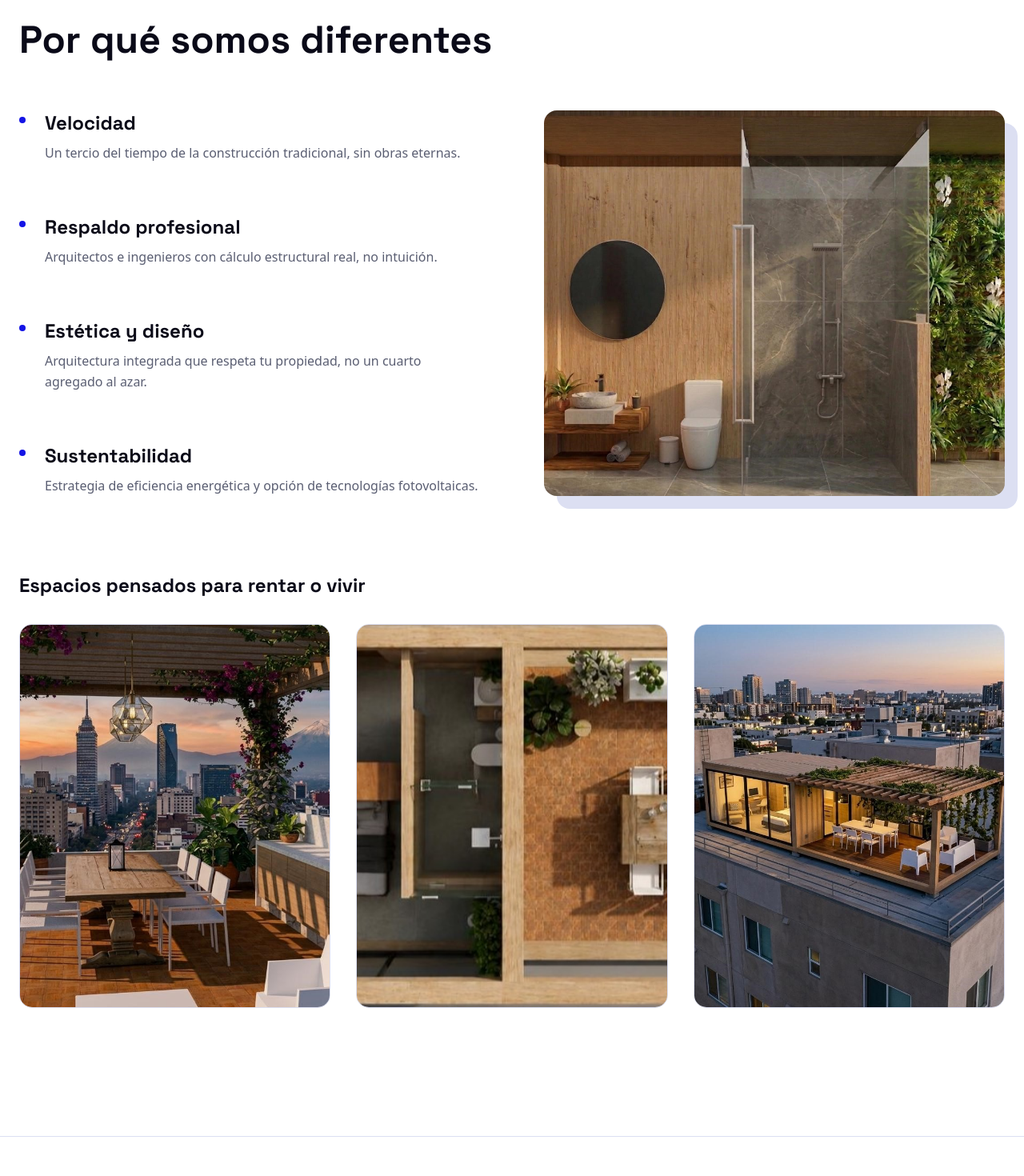
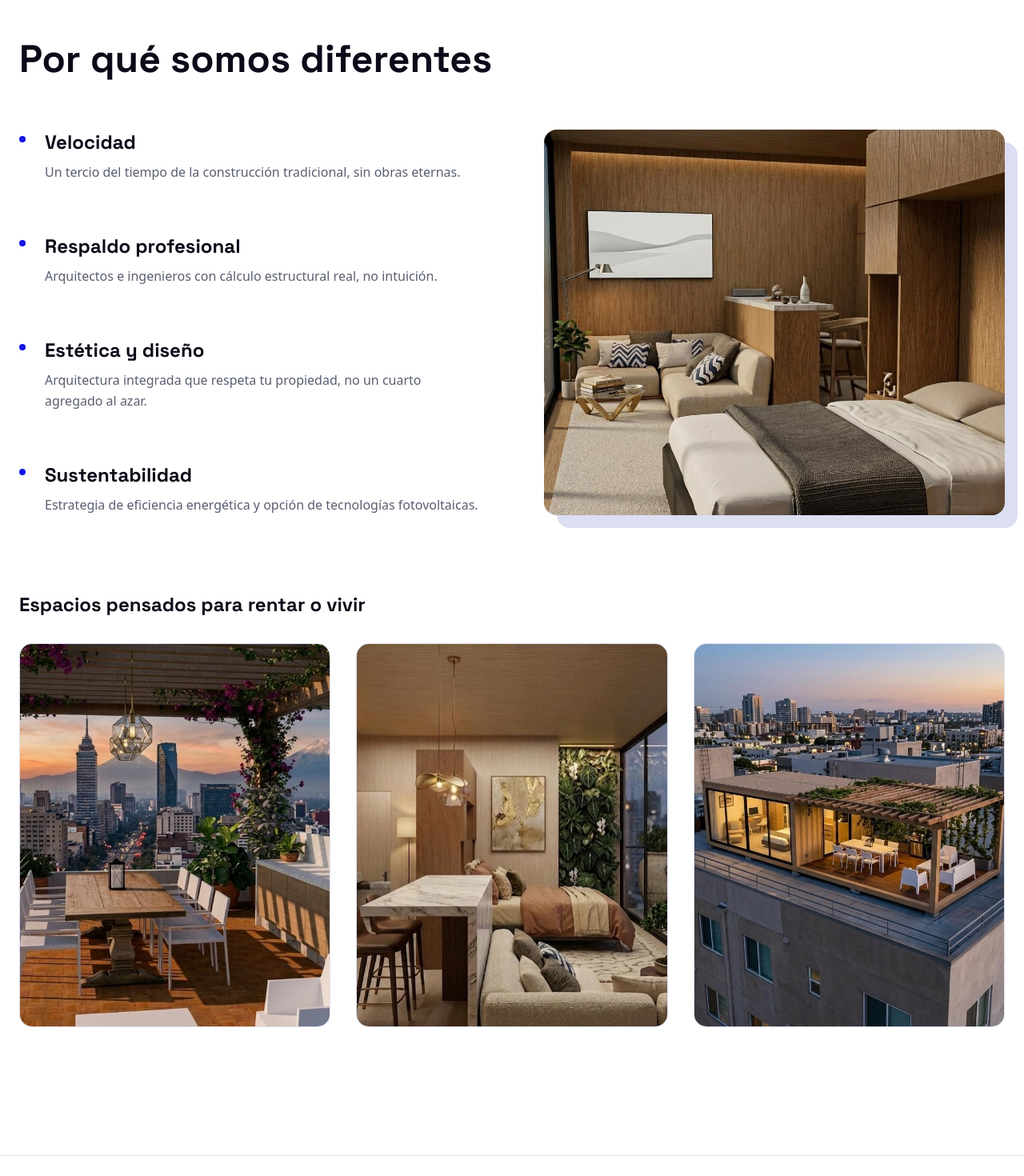
Before and after one commit to RiveraTheCreator/du-skyhome, a Next.js app: page / in a window 1280 px wide. Shown: the part 1460-2930 px from the top of the page at 80% size. Built offline with nearby package versions, Linux system fonts and the light colour scheme.

Commit message:
style: Agrandar logo y cambiar renders por peticion del usuario

```diff
--- a/src/app/gracias/page.tsx
+++ b/src/app/gracias/page.tsx
@@ -30,7 +30,7 @@ export default function Gracias() {
         <div className="absolute top-0 left-0 h-1 bg-primary transition-all duration-1000 ease-linear" style={{ width: `${(timeLeft / 60) * 100}%` }} />
 
         <div className="flex justify-center mb-8">
-          <img src="/logo_du.png" alt="Logo Disrupción Urbana" className="h-16 w-auto" />
+          <img src="/logo_du.png" alt="Logo Disrupción Urbana" className="h-24 w-auto object-contain" />
         </div>
 
         <div className="w-20 h-20 bg-primary-tint text-primary rounded-full flex items-center justify-center mx-auto mb-8">
--- a/src/app/page.tsx
+++ b/src/app/page.tsx
@@ -199,7 +199,7 @@ export default function Home() {
           <div className="max-w-3xl">
             <Reveal>
               <div className="mb-8 inline-flex items-center gap-3">
-                <img src="/logo_du.png" alt="Logo Disrupción Urbana" className="h-10 w-auto object-contain" />
+                <img src="/logo_du.png" alt="Logo Disrupción Urbana" className="h-16 w-auto object-contain" />
                 <div className="border border-white/60 px-4 py-2 text-xs font-display font-bold uppercase tracking-[0.2em]">
                   Sky Home
                 </div>
@@ -267,7 +267,7 @@ export default function Home() {
 
             <Reveal delay={200} className="relative h-full min-h-[400px]">
               <div className="absolute inset-0 bg-line transform translate-x-4 translate-y-4 rounded-2xl hidden md:block"></div>
-              <img src="/renders/room01.jpeg" alt="Interior Sky Home" className="absolute inset-0 w-full h-full object-cover rounded-2xl z-10" />
+              <img src="/renders/room02.jpeg" alt="Interior Sky Home" className="absolute inset-0 w-full h-full object-cover rounded-2xl z-10" />
             </Reveal>
           </div>
         </div>
@@ -282,7 +282,7 @@ export default function Home() {
           <div className="flex overflow-x-auto snap-x snap-mandatory hide-scrollbar gap-4 px-6 pb-8 md:grid md:grid-cols-3 md:gap-8 md:px-6 max-w-7xl mx-auto">
             {[
               "/renders/rooftop01.jpeg",
-              "/renders/room08.jpeg",
+              "/renders/room07.jpeg",
               "/renders/rooftop02.jpeg"
             ].map((img, idx) => (
               <Reveal key={idx} delay={idx * 150} className="snap-center shrink-0 w-[85vw] md:w-auto h-[50vh] md:h-[60vh] relative group overflow-hidden rounded-2xl border border-line">
@@ -676,7 +676,7 @@ export default function Home() {
         <div className="max-w-7xl mx-auto flex flex-col md:flex-row justify-between items-center md:items-start gap-8">
           <div className="flex flex-col items-center md:items-start gap-4">
             <div className="flex items-center gap-3">
-              <img src="/logo_du.png" alt="Logo Disrupción Urbana" className="h-8 w-auto brightness-0 invert opacity-50 object-contain" />
+              <img src="/logo_du.png" alt="Logo Disrupción Urbana" className="h-12 w-auto brightness-0 invert opacity-50 object-contain" />
               <span className="font-display font-bold text-white text-xl tracking-[0.15em] uppercase">Disrupción Urbana</span>
             </div>
             <p className="max-w-xs text-center md:text-left">Construcción modular sostenible sobre azoteas y espacios subutilizados.</p>
```
